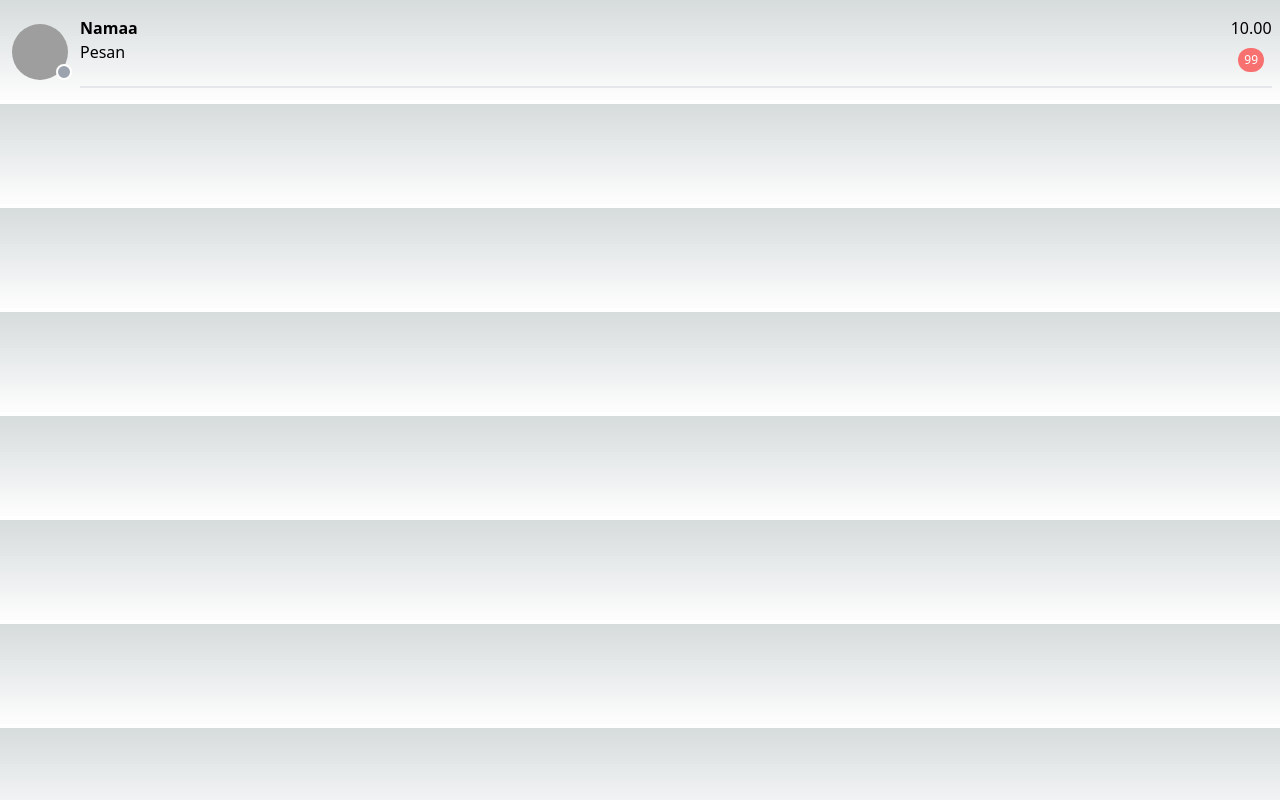
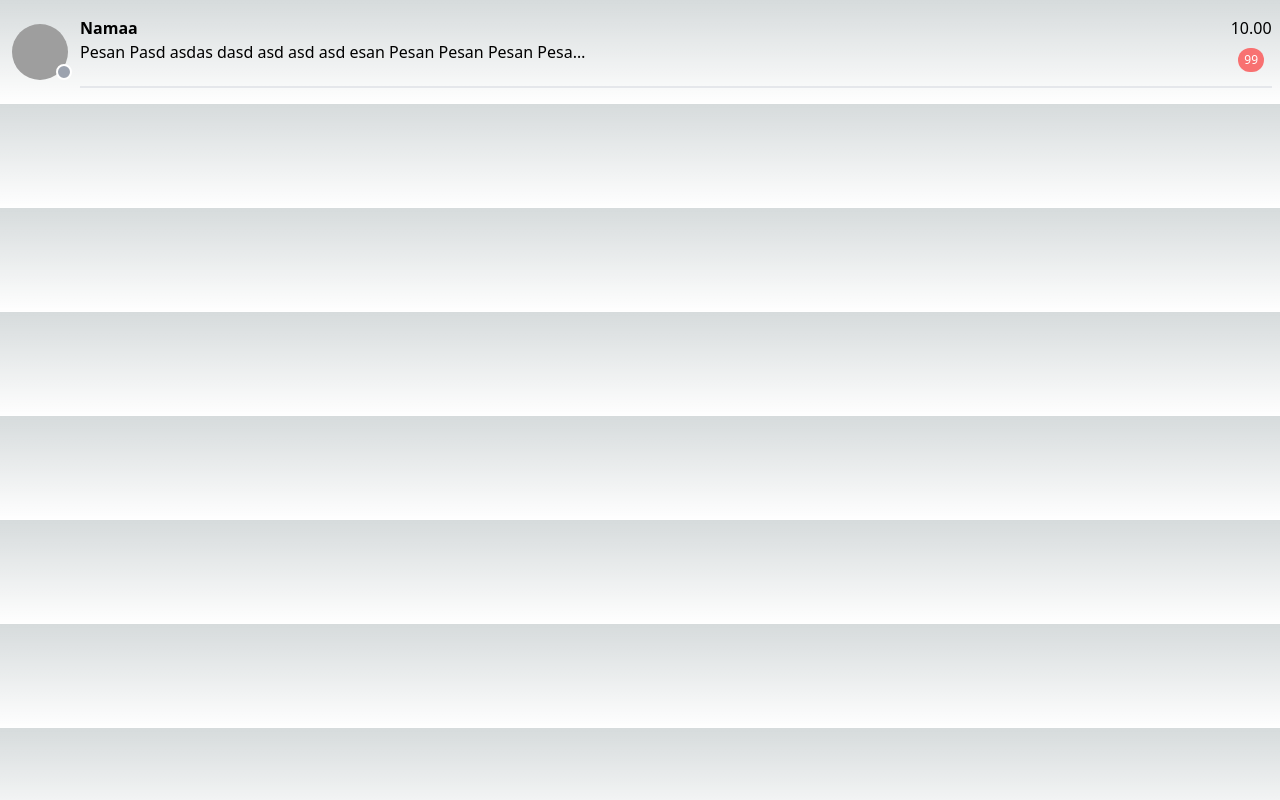
Before and after one commit to yogameleniawan/livechat-nextjs-socket, a Next.js app: page /components/Chats/Participants in a window 1280 px wide. Built offline with nearby package versions, Linux system fonts and the light colour scheme; grey boxes are pictures that could not be loaded.

Commit message:
update responsive device

```diff
--- a/pages/components/ChatRoom.tsx
+++ b/pages/components/ChatRoom.tsx
@@ -35,7 +35,7 @@ const ChatRoom = ({ username, messages, message, setMessage, handleKeypress, sen
 
     return (
         <div className="flex flex-col sm:flex-row md:flex-row">
-            <div className="flex flex-nowrap overflow-auto sm:flex-col bg-white dark:bg-slate-500 sm:ml-11 sm:mr-7 sm:my-11 w-full md:w-3/5 lg:w-3/5 sm:h-screen rounded-3xl sm:p-10 p-2">
+            <div className="flex flex-nowrap overflow-auto sm:flex-col bg-white dark:bg-slate-500 sm:ml-11 sm:mr-7 sm:my-11 w-full md:w-3/5 lg:w-3/5 sm:h-screen rounded-3xl  p-2">
                 <Participants />
                 <Participants />
                 <Participants />
@@ -47,7 +47,7 @@ const ChatRoom = ({ username, messages, message, setMessage, handleKeypress, sen
                 <Participants />
                 <Participants />
             </div>
-            <div className="flex flex-col bg-white dark:bg-slate-500 mr-11 my-11 h-screen w-full sm:w-screen rounded-3xl p-10">
+            <div className="flex flex-col bg-white dark:bg-slate-500 mr-11 my-11 h-screen w-full sm:w-screen rounded-3xl lg:p-10 p-4">
                 <div className="flex flex-row bg-white dark:bg-slate-800 text-black dark:text-white rounded-xl shadow-lg items-center justify-between px-4">
                     <div className="photo px-1 py-2">
                         <Image className="rounded-full w-10 max-w-fit sm:max-w-dekstop md:w-14 lg:w-14 xl:w-14" src="https://picsum.photos/300/300" alt="Image Photo" width="300" height="300" />
@@ -73,7 +73,7 @@ const ChatRoom = ({ username, messages, message, setMessage, handleKeypress, sen
                     <div className={`text-xs bg-gray-100 p-2 rounded-r-2xl rounded-tl-2xl absolute left-3 translate-y-0 text-black ${isWrite ? '-translate-y-10 z-0' : 'translate-y-0 z-0'} transition-all`}>{`${partner} is writing ...`}</div>
                 </div>
                 <div className="message-box rounded-lg z-10">
-                    <div className="w-full flex">
+                    <div className="w-full flex overflow-auto pb-2">
                         <input
                         type="text"
                         placeholder="New message..."
--- a/pages/components/Chats/Participants.tsx
+++ b/pages/components/Chats/Participants.tsx
@@ -8,10 +8,10 @@ const Participants = () => {
                 <div className="offline-indicator"></div>
                 <div className="mobile-incoming-message">99</div>
             </div>
-            <div className="hidden sm:flex sm:flex-row justify-between w-full border-b-2 border-grey-100">
-                <div className="profile-section flex flex-col text-left">
+            <div className="hidden sm:flex sm:flex-row justify-between w-full border-b-2 border-grey-100 overflow-hidden">
+                <div className="profile-section flex flex-col text-left overflow-hidden whitespace-nowrap text-ellipsis">
                     <span className="font-bold overflow-hidden whitespace-nowrap text-ellipsis">Namaa</span>
-                    <span>Pesan</span>
+                    <span className="max-w-lg overflow-hidden whitespace-nowrap text-ellipsis">Pesan Pasd asdas dasd asd asd asd esan Pesan Pesan Pesan Pesan Pesan PesanPesan Pesan Pesan Pesan Pesan Pesan Pesan</span>
                 </div>
                 <div className="date-chat flex flex-col text-center">
                     <span>10.00</span>
```
